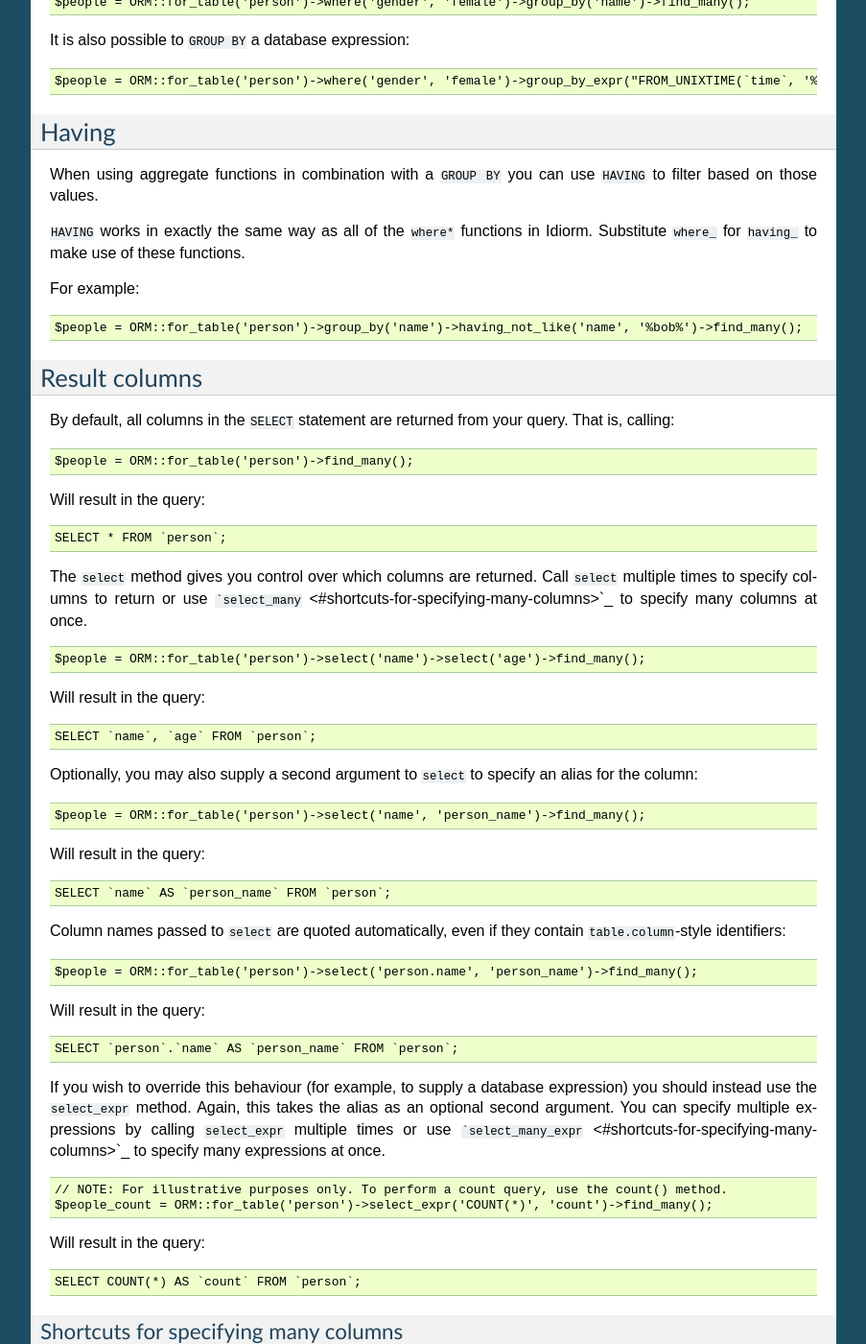
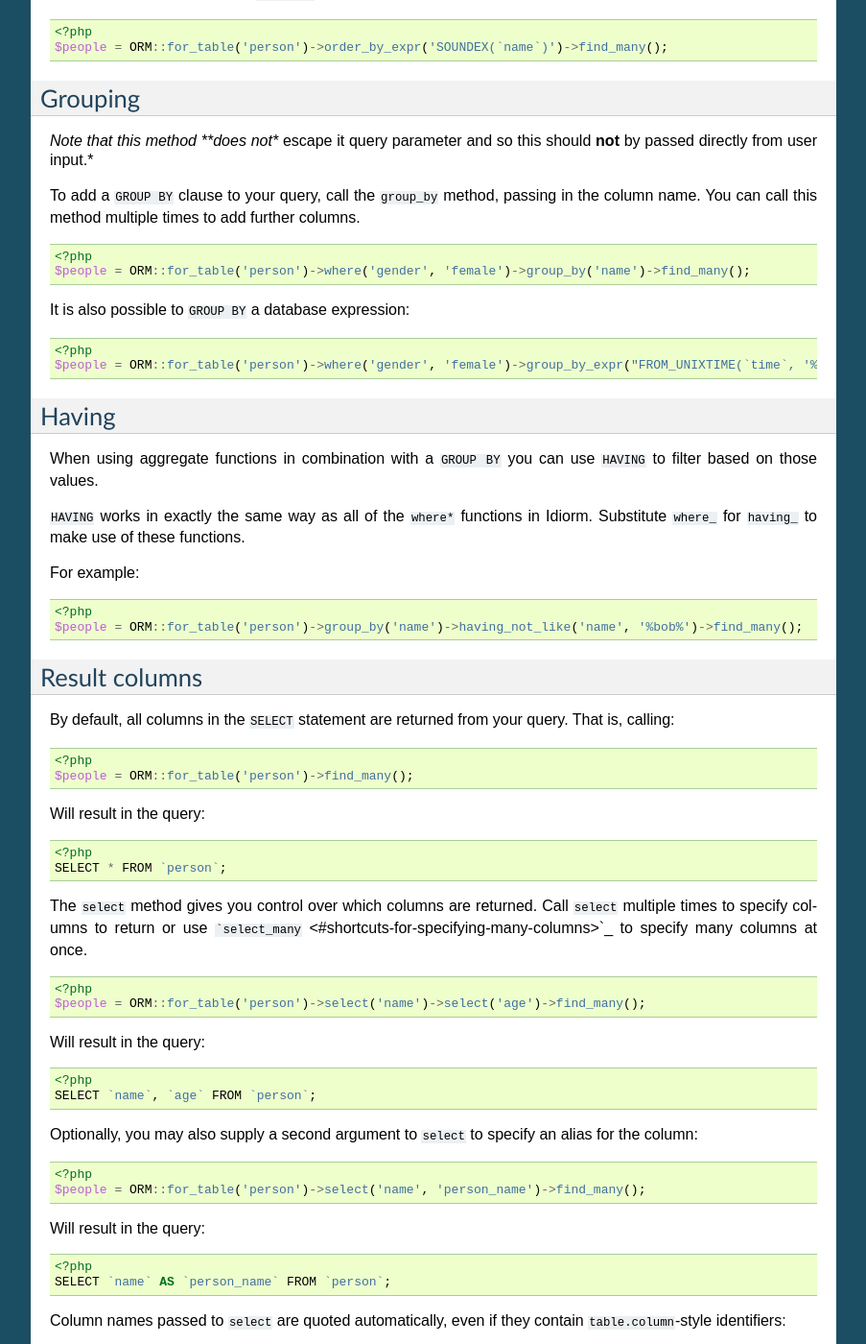
Before and after one commit to j4mie/idiorm, a Sphinx documentation site: the page built from docs/querying.rst, in a window 1280 px wide and 1400 px high, scrolled down 4894 px. Shown: the whole window at 96% size, without its empty margins (198-1101 px from the left). Built offline with Sphinx 7.4.7, drawn with Linux system fonts in a browser that asks for light colours; some of the changed text lies outside the part shown.

Commit message:
Prepend PHP tag in docs

```diff
--- a/docs/connections.rst
+++ b/docs/connections.rst
@@ -12,6 +12,7 @@ calls in the chain use the correct connection.
 
 .. code-block:: php
 
+    <?php
     // Default connection
     ORM::configure('sqlite:./example.db');
 
@@ -51,6 +52,7 @@ query on *any* connection.
 
 .. code-block:: php
 
+    <?php
     // Using default connection, explicitly
     $person = ORM::for_table('person')->find_one(5);
 
--- a/docs/querying.rst
+++ b/docs/querying.rst
@@ -39,6 +39,7 @@ Bloggs":
 
 .. code-block:: php
 
+    <?php
     $person = ORM::for_table('person')->where('name', 'Fred Bloggs')->find_one();
 
 This roughly translates into the following SQL:
@@ -49,6 +50,7 @@ To find a single record by ID, you can pass the ID directly to the
 
 .. code-block:: php
 
+    <?php
     $person = ORM::for_table('person')->find_one(5);
 
 Multiple records
@@ -67,12 +69,14 @@ To find all records in the table:
 
 .. code-block:: php
 
+    <?php
     $people = ORM::for_table('person')->find_many();
 
 To find all records where the ``gender`` is ``female``:
 
 .. code-block:: php
 
+    <?php
     $females = ORM::for_table('person')->where('gender', 'female')->find_many();
 
 As a result set
@@ -96,6 +100,7 @@ So for example instead of running this:
 
 .. code-block:: php
 
+    <?php
     $people = ORM::for_table('person')->find_many();
     foreach ($people as $person) {
         $person->age = 50;
@@ -106,6 +111,7 @@ You can simple do this instead:
 
 .. code-block:: php
 
+    <?php
     ORM::for_table('person')->find_result_set()
     ->set('age', 50)
     ->save();
@@ -118,12 +124,14 @@ over it just like an array.
 
 .. code-block:: php
 
+    <?php
     foreach(ORM::for_table('person')->find_result_set() as $record) {
         echo $person->name;
     }
 
 .. code-block:: php
 
+    <?php
     echo count(ORM::for_table('person')->find_result_set());
 
 .. note::
@@ -140,6 +148,7 @@ instances. To do this substitute any call to ``find_many()`` with
 
 .. code-block:: php
 
+    <?php
     $females = ORM::for_table('person')->where('gender', 'female')->find_array();
 
 This is useful if you need to serialise the the query output into a
@@ -154,6 +163,7 @@ query, call the ``count()`` method.
 
 .. code-block:: php
 
+    <?php
     $number_of_people = ORM::for_table('person')->count();
 
 Filtering results
@@ -223,12 +233,14 @@ To add a ``WHERE ... LIKE`` clause, use:
 
 .. code-block:: php
 
+    <?php
     $people = ORM::for_table('person')->where_like('name', '%fred%')->find_many();
 
 Similarly, to add a ``WHERE ... NOT LIKE`` clause, use:
 
 .. code-block:: php
 
+    <?php
     $people = ORM::for_table('person')->where_not_like('name', '%bob%')->find_many();
 
 Set membership: ``where_in`` and ``where_not_in``
@@ -242,6 +254,7 @@ compare against. The second is an *array* of possible values.
 
 .. code-block:: php
 
+    <?php
     $people = ORM::for_table('person')->where_in('name', array('Fred', 'Joe', 'John'))->find_many();
 
 Working with ``NULL`` values: ``where_null`` and ``where_not_null``
@@ -271,6 +284,7 @@ with preceding and following WHERE clauses with AND.
 
 .. code-block:: php
 
+    <?php
     $people = ORM::for_table('person')
                 ->where('name', 'Fred')
                 ->where_raw('(`age` = ? OR `age` = ?)', array(20, 25))
@@ -300,6 +314,7 @@ equivalents.
 
 .. code-block:: php
 
+    <?php
     $people = ORM::for_table('person')->where('gender', 'female')->limit(5)->offset(10)->find_many();
 
 Ordering
@@ -314,6 +329,7 @@ column name to sort by. The column names will be quoted.
 
 .. code-block:: php
 
+    <?php
     $people = ORM::for_table('person')->order_by_asc('gender')->order_by_desc('name')->find_many();
 
 If you want to order by something other than a column name, then use the
@@ -322,6 +338,7 @@ If you want to order by something other than a column name, then use the
 
 .. code-block:: php
 
+    <?php
     $people = ORM::for_table('person')->order_by_expr('SOUNDEX(`name`)')->find_many();
 
 Grouping
@@ -336,12 +353,14 @@ times to add further columns.
 
 .. code-block:: php
 
+    <?php
     $people = ORM::for_table('person')->where('gender', 'female')->group_by('name')->find_many();
 
 It is also possible to ``GROUP BY`` a database expression:
 
 .. code-block:: php
 
+    <?php
     $people = ORM::for_table('person')->where('gender', 'female')->group_by_expr("FROM_UNIXTIME(`time`, '%Y-%m')")->find_many();
 
 Having
@@ -357,6 +376,7 @@ For example:
 
 .. code-block:: php
 
+    <?php
     $people = ORM::for_table('person')->group_by('name')->having_not_like('name', '%bob%')->find_many();
 
 Result columns
@@ -367,12 +387,14 @@ your query. That is, calling:
 
 .. code-block:: php
 
+    <?php
     $people = ORM::for_table('person')->find_many();
 
 Will result in the query:
 
 .. code-block:: php
 
+    <?php
     SELECT * FROM `person`;
 
 The ``select`` method gives you control over which columns are returned.
@@ -382,12 +404,14 @@ many columns at once.
 
 .. code-block:: php
 
+    <?php
     $people = ORM::for_table('person')->select('name')->select('age')->find_many();
 
 Will result in the query:
 
 .. code-block:: php
 
+    <?php
     SELECT `name`, `age` FROM `person`;
 
 Optionally, you may also supply a second argument to ``select`` to
@@ -395,12 +419,14 @@ specify an alias for the column:
 
 .. code-block:: php
 
+    <?php
     $people = ORM::for_table('person')->select('name', 'person_name')->find_many();
 
 Will result in the query:
 
 .. code-block:: php
 
+    <?php
     SELECT `name` AS `person_name` FROM `person`;
 
 Column names passed to ``select`` are quoted automatically, even if they
@@ -408,12 +434,14 @@ contain ``table.column``-style identifiers:
 
 .. code-block:: php
 
+    <?php
     $people = ORM::for_table('person')->select('person.name', 'person_name')->find_many();
 
 Will result in the query:
 
 .. code-block:: php
 
+    <?php
     SELECT `person`.`name` AS `person_name` FROM `person`;
 
 If you wish to override this behaviour (for example, to supply a
@@ -425,6 +453,7 @@ to specify many expressions at once.
 
 .. code-block:: php
 
+    <?php
     // NOTE: For illustrative purposes only. To perform a count query, use the count() method.
     $people_count = ORM::for_table('person')->select_expr('COUNT(*)', 'count')->find_many();
 
@@ -432,6 +461,7 @@ Will result in the query:
 
 .. code-block:: php
 
+    <?php
     SELECT COUNT(*) AS `count` FROM `person`;
 
 Shortcuts for specifying many columns
@@ -442,12 +472,14 @@ allow you to specify more than one column at once. For example:
 
 .. code-block:: php
 
+    <?php
     $people = ORM::for_table('person')->select_many('name', 'age')->find_many();
 
 Will result in the query:
 
 .. code-block:: php
 
+    <?php
     SELECT `name`, `age` FROM `person`;
 
 To specify aliases you need to pass in an array (aliases are set as the
@@ -455,12 +487,14 @@ key in an associative array):
 
 .. code-block:: php
 
+    <?php
     $people = ORM::for_table('person')->select_many(array('first_name' => 'name'), 'age', 'height')->find_many();
 
 Will result in the query:
 
 .. code-block:: php
 
+    <?php
     SELECT `name` AS `first_name`, `age`, `height` FROM `person`;
 
 You can pass the the following styles into ``select_many`` and
@@ -468,6 +502,7 @@ You can pass the the following styles into ``select_many`` and
 
 .. code-block:: php
 
+    <?php
     select_many(array('alias' => 'column', 'column2', 'alias2' => 'column3'), 'column4', 'column5')
     select_many('column', 'column2', 'column3')
     select_many(array('column', 'column2', 'column3'), 'column4', 'column5')
@@ -477,12 +512,14 @@ do the following to get a neat select query including an expression:
 
 .. code-block:: php
 
+    <?php
     $people = ORM::for_table('person')->select_many('name', 'age', 'height')->select_expr('NOW()', 'timestamp')->find_many();
 
 Will result in the query:
 
 .. code-block:: php
 
+    <?php
     SELECT `name`, `age`, `height`, NOW() AS `timestamp` FROM `person`;
 
 DISTINCT
@@ -493,12 +530,14 @@ query, add a call to ``distinct()`` to your query chain.
 
 .. code-block:: php
 
+    <?php
     $distinct_names = ORM::for_table('person')->distinct()->select('name')->find_many();
 
 This will result in the query:
 
 .. code-block:: php
 
+    <?php
     SELECT DISTINCT `name` FROM `person`;
 
 Joins
@@ -522,6 +561,7 @@ The table and column names will be automatically quoted. For example:
 
 .. code-block:: php
 
+    <?php
     $results = ORM::for_table('person')->join('person_profile', array('person.id', '=', 'person_profile.person_id'))->find_many();
 
 It is also possible to specify the condition as a string, which will be
@@ -530,6 +570,7 @@ will **not** be escaped, and so this method should be used with caution.
 
 .. code-block:: php
 
+    <?php
     // Not recommended because the join condition will not be escaped.
     $results = ORM::for_table('person')->join('person_profile', 'person.id = person_profile.person_id')->find_many();
 
@@ -542,6 +583,7 @@ method to control which columns get returned.
 
 .. code-block:: php
 
+    <?php
     $results = ORM::for_table('person')
         ->table_alias('p1')
         ->select('p1.*')
@@ -559,6 +601,7 @@ To return a minimum value of column, call the ``min()`` method.
 
 .. code-block:: php
 
+    <?php
     $min = ORM::for_table('person')->min('height');
 
 The other functions (``AVG``, ``MAX`` and ``SUM``) work in exactly the
@@ -576,6 +619,7 @@ syntax, which will be used to bind the parameters to the query.
 
 .. code-block:: php
 
+    <?php
     $people = ORM::for_table('person')->raw_query('SELECT p.* FROM person p JOIN role r ON p.role_id = r.id WHERE r.name = :role', array('role' => 'janitor'))->find_many();
 
 The ORM class instance(s) returned will contain data for all the columns
--- a/docs/transactions.rst
+++ b/docs/transactions.rst
@@ -6,6 +6,7 @@ it’s very easy to use PDO’s built-in methods:
 
 .. code-block:: php
 
+    <?php
     // Start a transaction
     ORM::get_db()->beginTransaction();
 
```
Also changed, not shown: docs/configuration.rst (+12 -0 lines), docs/models.rst (+9 -0 lines).
